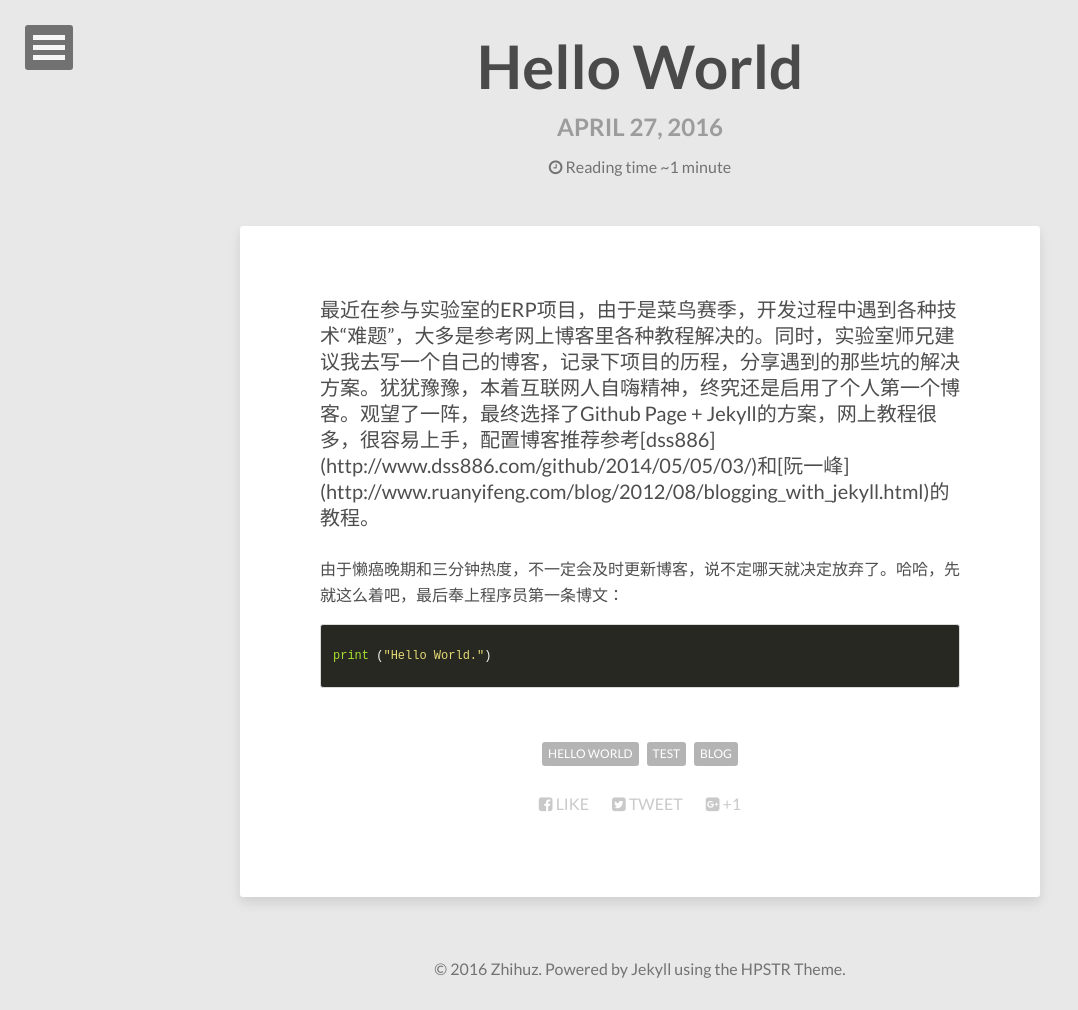
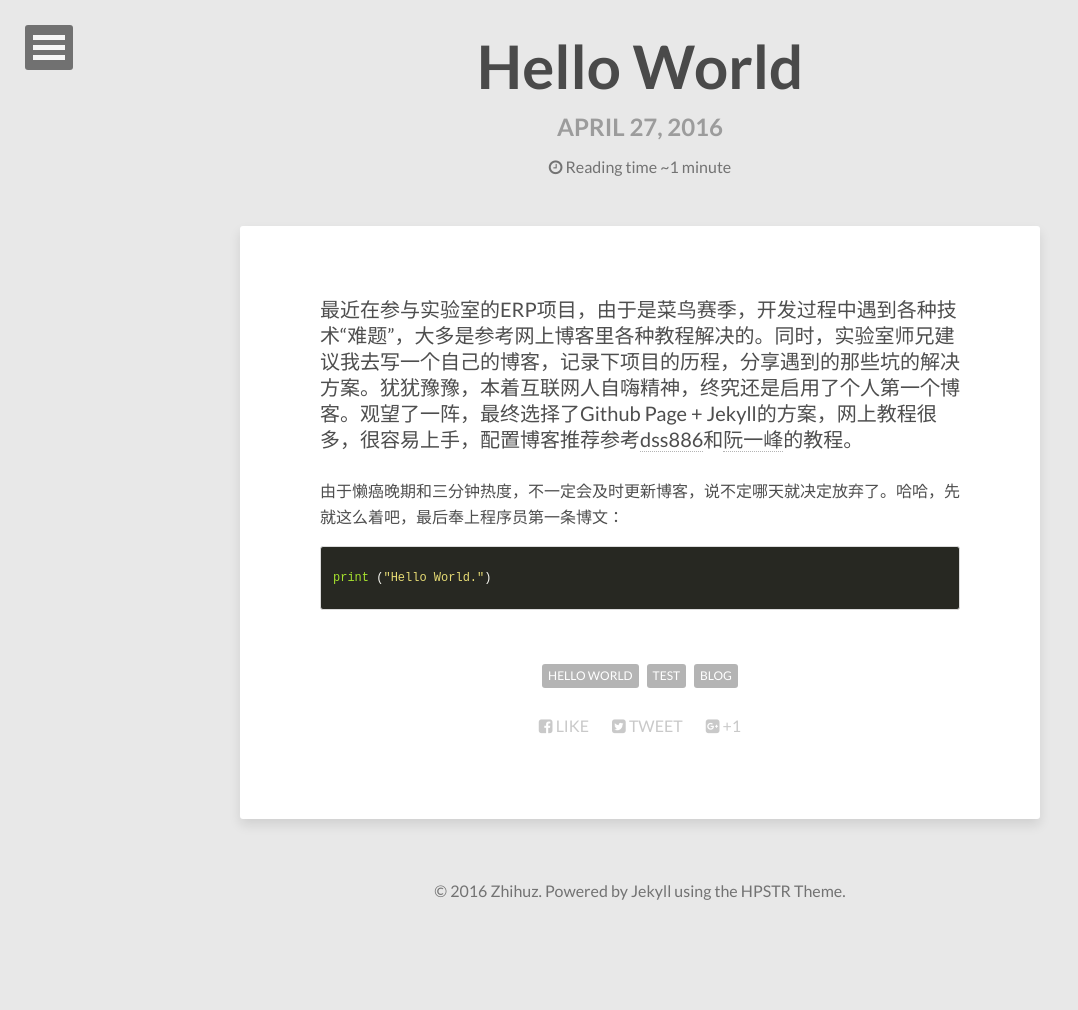
Before and after one commit to zhihuz/zhihuz.github.io, a Jekyll site: the page built from _posts/2016-04-27-hello-world.md, in a window 1280 px wide. Shown: the whole page, without its empty margins (0-1078 px from the left). Built offline with Jekyll 4.4.1, drawn with Linux system fonts in a browser that asks for light colours; nearby versions of some CDN libraries; after the commit the page ends 932 px from its top, so only the background shows below that.

```diff
--- a/_posts/2016-04-27-hello-world.md
+++ b/_posts/2016-04-27-hello-world.md
@@ -3,8 +3,9 @@
 title: "Hello World"
 tags: [hello world, test, blog]
 ---
-<p>最近在参与实验室的ERP项目，由于是菜鸟赛季，开发过程中遇到各种技术“难题”，大多是参考网上博客里各种教程解决的。同时，实验室师兄建议我去写一个自己的博客，记录下项目的历程，分享遇到的那些坑的解决方案。犹犹豫豫，本着互联网人自嗨精神，终究还是启用了个人第一个博客。观望了一阵，最终选择了Github Page + Jekyll的方案，网上教程很多，很容易上手，配置博客推荐参考[dss886](http://www.dss886.com/github/2014/05/05/03/)和[阮一峰](http://www.ruanyifeng.com/blog/2012/08/blogging_with_jekyll.html)的教程。</p>
-<p>由于懒癌晚期和三分钟热度，不一定会及时更新博客，说不定哪天就决定放弃了。哈哈，先就这么着吧，最后奉上程序员第一条博文：</p>
+最近在参与实验室的ERP项目，由于是菜鸟赛季，开发过程中遇到各种技术“难题”，大多是参考网上博客里各种教程解决的。同时，实验室师兄建议我去写一个自己的博客，记录下项目的历程，分享遇到的那些坑的解决方案。犹犹豫豫，本着互联网人自嗨精神，终究还是启用了个人第一个博客。观望了一阵，最终选择了Github Page + Jekyll的方案，网上教程很多，很容易上手，配置博客推荐参考[dss886](http://www.dss886.com/github/2014/05/05/03/)和[阮一峰](http://www.ruanyifeng.com/blog/2012/08/blogging_with_jekyll.html)的教程。
+
+由于懒癌晚期和三分钟热度，不一定会及时更新博客，说不定哪天就决定放弃了。哈哈，先就这么着吧，最后奉上程序员第一条博文：
 
 {% highlight python %}
 
```
